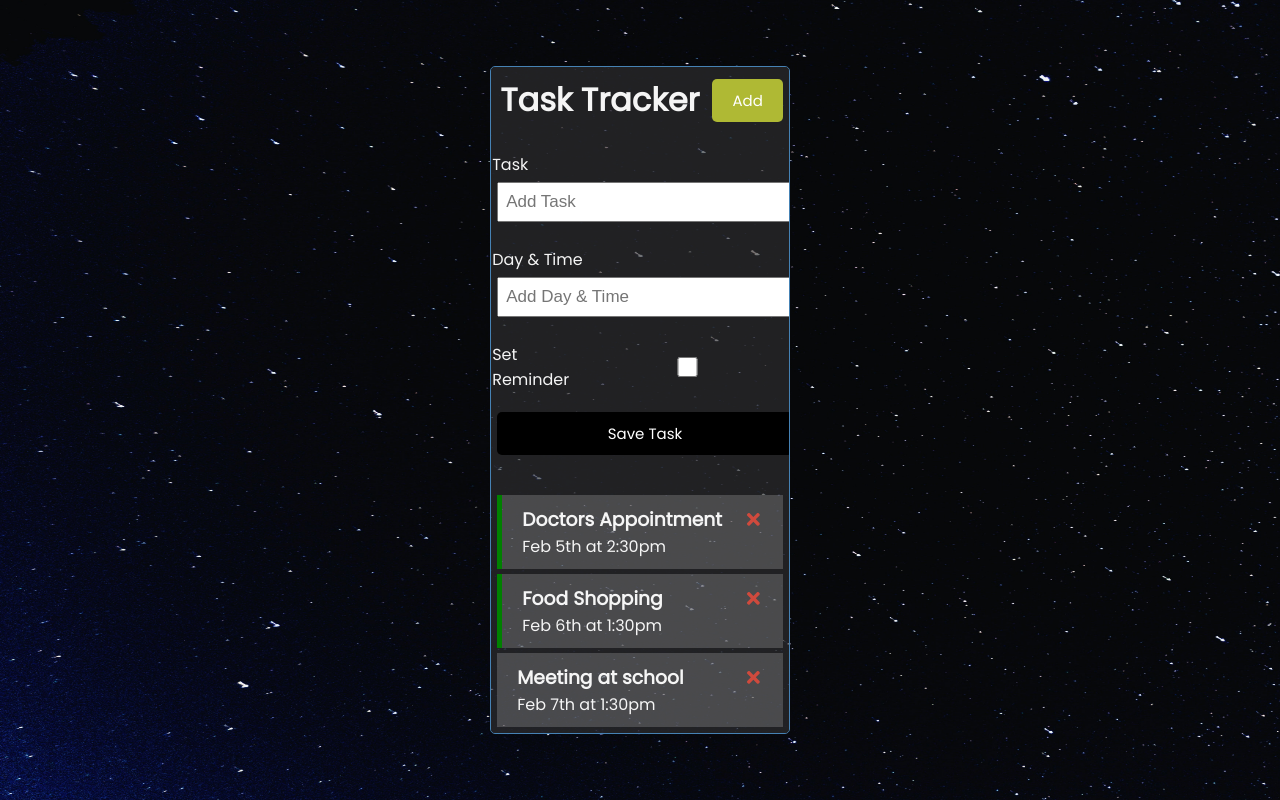
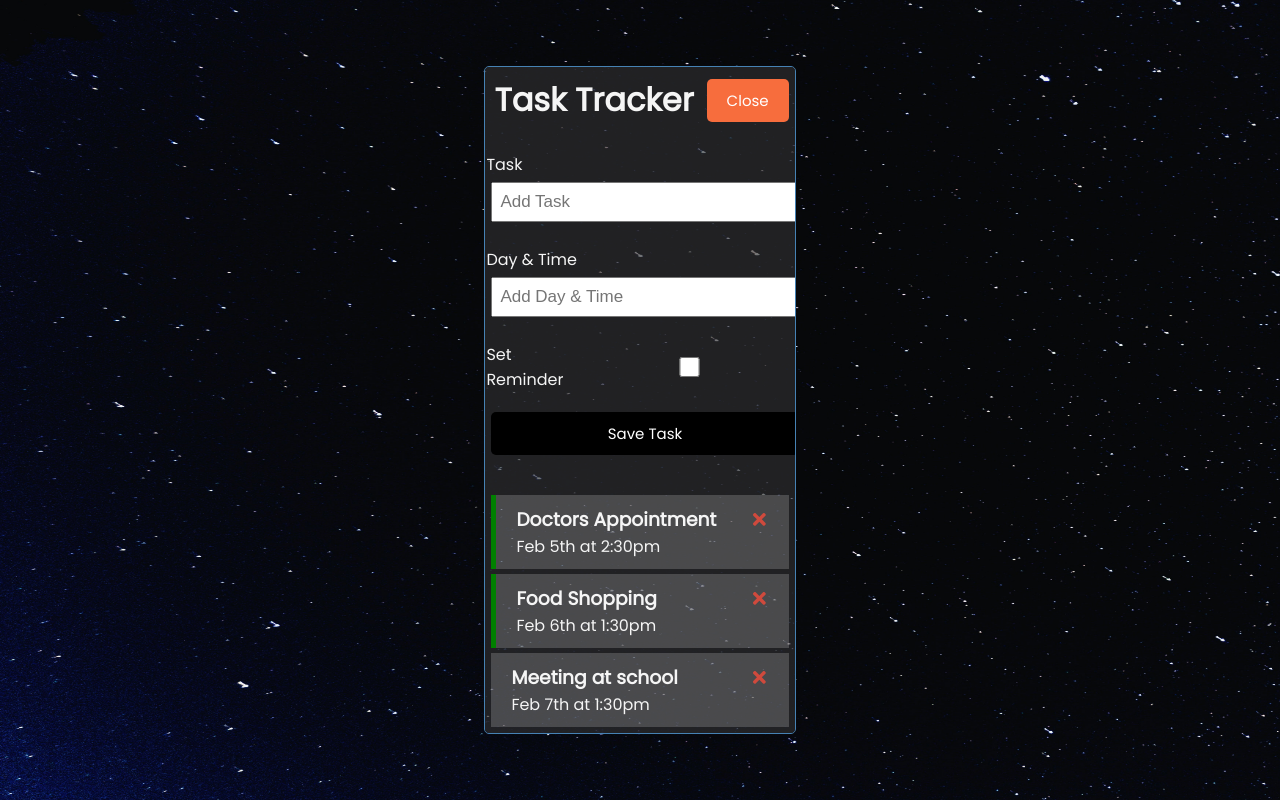
Before and after one commit to meve404/react-crash-course, a React (Create React App) app: page / in a window 1280 px wide. Both pictures are taken after a click on the button "Add". Built offline with nearby package versions, Linux system fonts and the light colour scheme; the HTML template or start-up script is replaced by a standard one.

Commit message:
AddTasks

```diff
--- a/src/App.js
+++ b/src/App.js
@@ -4,6 +4,8 @@ import { useState } from "react"
 import AddTask from "./components/AddTask"
 
 function App() {
+  const [showAddTask, setShowAddTask] = useState (false)
+
   const [tasks, setTasks] = useState ( // [name of state, function to Update] creates a state. useState is a hook (to get data)
         [
             {
@@ -28,7 +30,9 @@ function App() {
 
   // Add Task
   const addTask = (task) => {
-    console.log(task);
+    const id = Math.floor(Math.random() * 10000) + 1 // To get a random number from 0 to 1000
+    const newTask = { id, ...task }
+    setTasks([...tasks, newTask])
   }
 
   // Delete Task/ state get passed down, functions get passed up
@@ -50,8 +54,8 @@ function App() {
     <div className="container">
       {/* <h2>{x ? name : 'No'}</h2> x ? : == if x then ... */}
       {/* <Header tittle = 'hello'></Header> */}
-      <Header></Header>
-      <AddTask onAdd={addTask} ></AddTask>
+      <Header onAdd={() => setShowAddTask(!showAddTask)} showAdd={showAddTask} ></Header>
+      {showAddTask && <AddTask onAdd={addTask} ></AddTask>}
       {/* if tasks array has tasks -> show tasks else 'No tasks to show' */}
       {tasks.length > 0 ? <Tasks tasks={tasks} onDelete=
       {deleteTask} onToggle={toggleReminder} ></Tasks> : 'No tasks to show'}
--- a/src/components/AddTask.js
+++ b/src/components/AddTask.js
@@ -17,7 +17,7 @@ const AddTask = ({ onAdd }) => {
         // clears the form
         setText('')
         setDay('')
-        setReminder('')
+        setReminder(false)
     }
 
     return (
@@ -36,6 +36,7 @@ const AddTask = ({ onAdd }) => {
             <div className="form-control form-control-check">
                 <label>Set Reminder</label>
                 <input type="checkbox"
+                checked={reminder}
                 value={reminder} onChange={(e) => setReminder(e.currentTarget.checked)} />
             </div>
 
--- a/src/components/Header.js
+++ b/src/components/Header.js
@@ -1,16 +1,12 @@
 import PropTypes from 'prop-types'
 import { Button } from './Button'
 
-export const Header = ({tittle}) => {
-  const onClick = () => {
-    console.log('Click')
-  }
-
+export const Header = ({ tittle, onAdd, showAdd }) => {
   return (
     <header className='header'>
         {/* <h1 style={headingStyle}>Task Tracker {tittle}</h1> */}
         <h1>{tittle}</h1>
-        <Button color='#AFB934' text='Add' onClick={onClick}></Button>
+        <Button color={showAdd ? '#F76D3D' : '#AFB934'} text={showAdd ? 'Close' : 'Add'} onClick={onAdd}></Button>
     </header>
   )
 }
```
